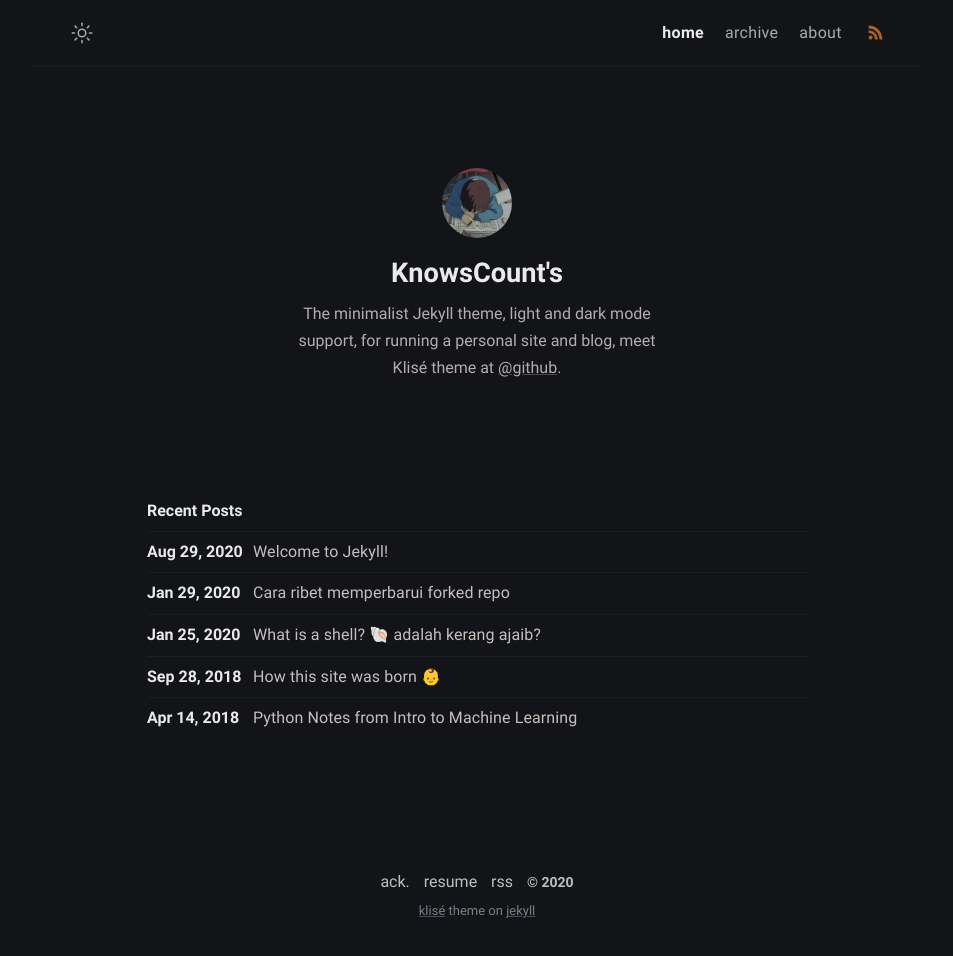
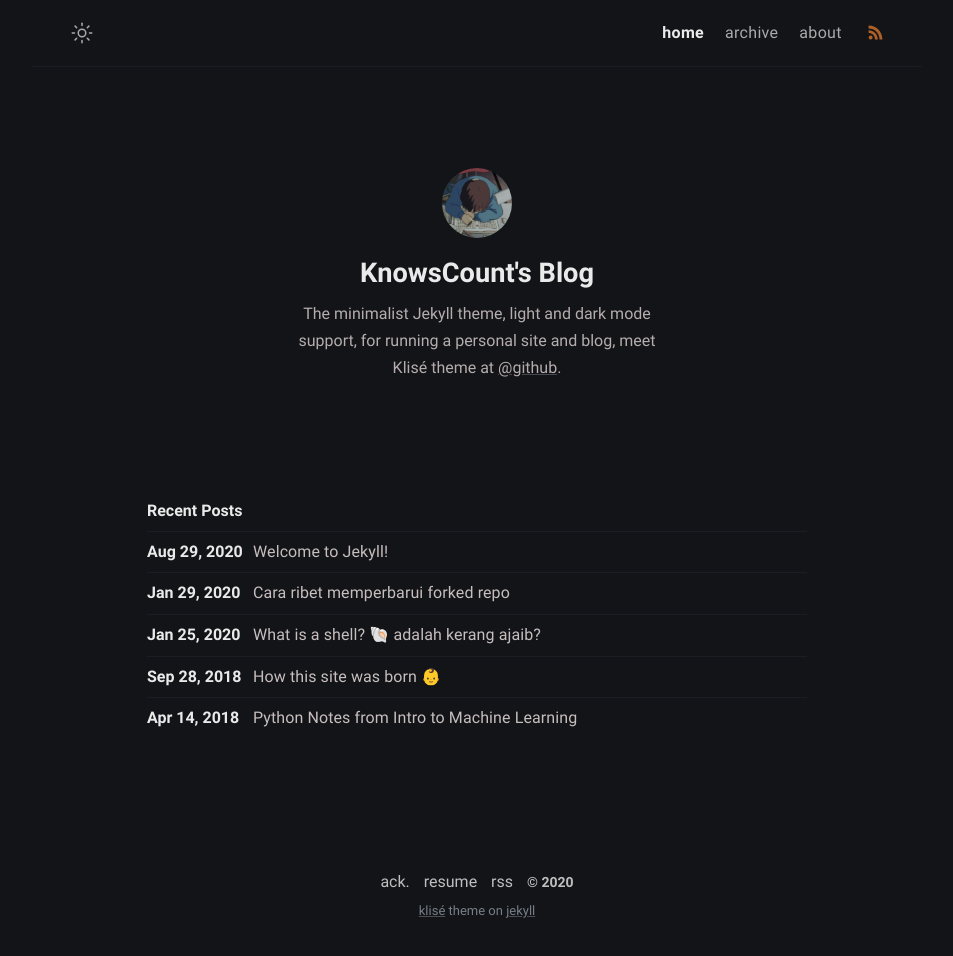
Before and after one commit to stackbit-projects/oceanic-aluminum-defd0, a Jekyll site: the page built from index.md, in a window 1280 px wide. Shown: the whole page, without its empty margins (163-1116 px from the left). Built offline with Jekyll 4.4.1, drawn with Linux system fonts in a browser that asks for light colours.

Commit message:
_config.yml: updated name in author

```diff
--- a/_config.yml
+++ b/_config.yml
@@ -9,7 +9,7 @@ image: assets/img/ogp.png
 repo: 'https://github.com/piharpi/jekyll-klise'
 mode: dark
 author:
-  name: 'KnowsCount''s '
+  name: KnowsCount's Blog
   bio: >-
     The minimalist Jekyll theme, light and dark mode support, for running a
     personal site and blog,  meet Klisé theme at <a
```
